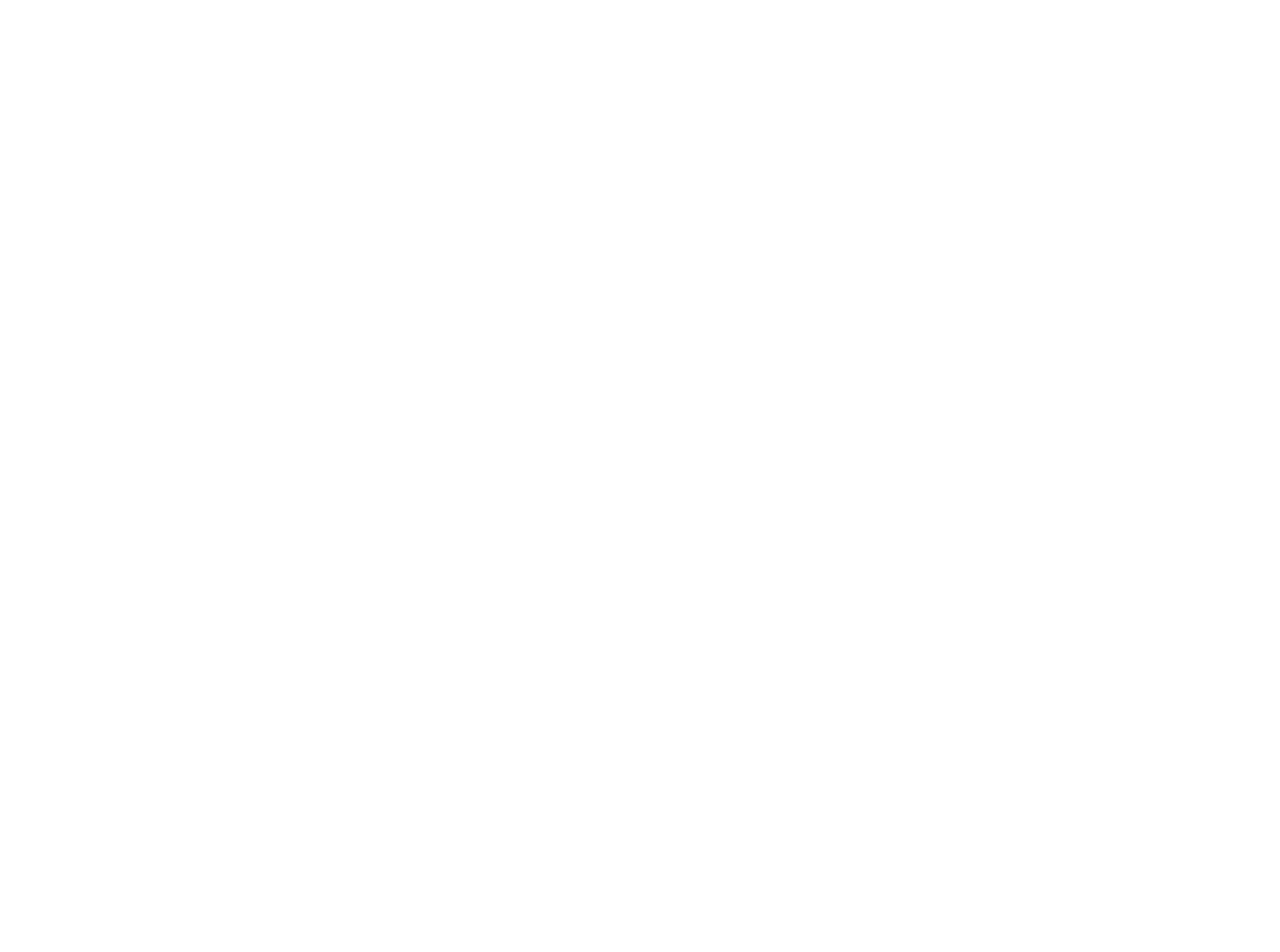
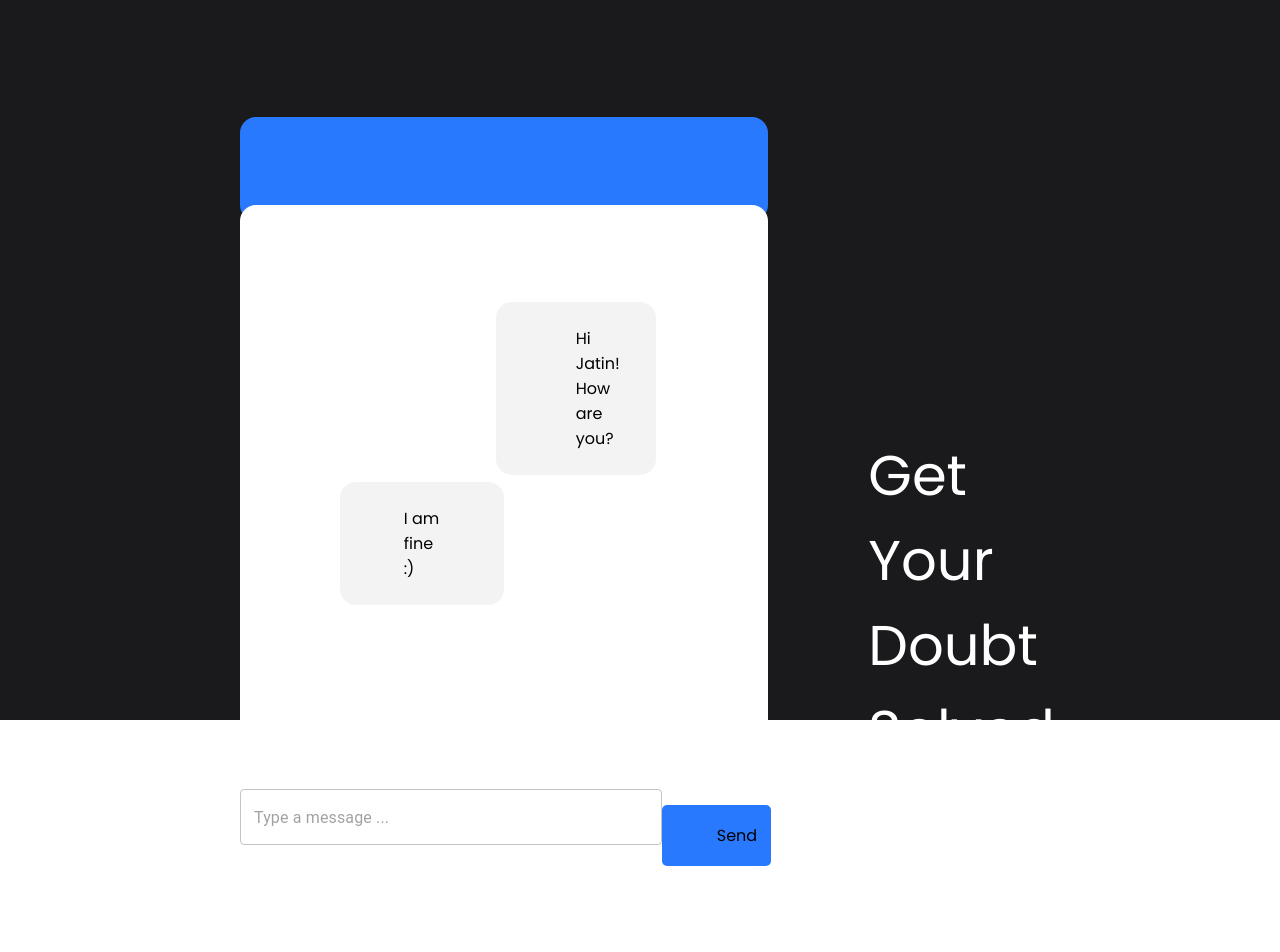
Before and after one commit to kkothari2001/SIH-PreHack-Narcodes, a React (Create React App) app in the folder client/: page /chat in a window 1280 px wide. Before the commit this address had no page. Shown: the top 952 px of the page. Before the commit the page ends 800 px from the top, so only its background shows below. Built offline with nearby package versions, Linux system fonts and the light colour scheme.

Commit message:
added chat application

```diff
--- a/client/src/App.js
+++ b/client/src/App.js
@@ -3,6 +3,7 @@
 import Navbar from "./Components/Navbar";
 import { BrowserRouter as Router, Route, Routes } from "react-router-dom";
 import Auth from "./Components/Auth";
+import Chat from "./Components/Chat";
 import Tutor from "./Components/Tutor";
 import FooterPage from "./Components/FooterPage";
 
@@ -21,6 +22,7 @@
   return (
     <Router>
       <Routes>
+        <Route path="/chat" element={<Chat />} />
         <Route path="/auth" element={<Auth />} />
         <Route path="/" element={<Home />} />
       </Routes>
--- /dev/null
+++ b/client/src/Components/Chat.js
@@ -0,0 +1,32 @@
+import React from "react";
+import TextField from "@mui/material/TextField";
+import "../css/Chat.css";
+
+const Chat = () => {
+  return (
+    <div className="main">
+      <div className="fit">
+        <div className="b1"></div>
+        <div className="mid">
+          <div>
+            <div className="ct1">Hi Jatin! How are you?</div>
+            <div className="ct2">I am fine :)</div>
+          </div>
+        </div>
+        <div className="textt">
+          <div class="user1">
+            <TextField
+              placeholder="Type a message ..."
+              className="userinp"
+              id="outlined-basic"
+            />
+            <div className="CTA2">Send</div>
+          </div>
+        </div>
+      </div>
+      <div className="line">Get Your Doubt Solved With Expert Tutors! ✨</div>
+    </div>
+  );
+};
+
+export default Chat;
--- /dev/null
+++ b/client/src/css/Chat.css
@@ -0,0 +1,78 @@
+.main {
+  background-color: #1a1a1d;
+  height: 45rem;
+  padding-top: 4rem;
+  padding-left: 15rem;
+  padding-right: 32rem;
+  width: 100%;
+  /* border-radius: 1rem; */
+}
+
+.b1 {
+  background-color: #2979ff;
+  margin-top: 10%;
+  border-radius: 1rem;
+  padding-top: 6.5rem;
+  margin-bottom: -1rem;
+}
+.bb1 {
+  padding-left: auto;
+}
+.mid {
+  background-color: white;
+  padding: 10rem;
+  border-radius: 1rem;
+}
+
+.CTA2 {
+  background-color: #2979ff;
+  padding: 1.1rem 3.4rem;
+  cursor: pointer;
+  border-radius: 5px;
+  margin-left: 80%;
+  margin-top: -7.5%;
+  transition: 0.2s ease-in-out 0s;
+}
+.ct1 {
+  background-color: #f3f3f3;
+  padding: 1.5rem 5rem;
+  margin-top: -30%;
+  border-radius: 1rem;
+  margin-left: 46%;
+  margin-right: -21%;
+}
+.ct2 {
+  background-color: #f3f3f3;
+  padding: 1.5rem 4rem;
+  margin-top: 3%;
+  border-radius: 1rem;
+  margin-left: -29%;
+  margin-right: 50%;
+}
+.textt {
+  background-color: white;
+  padding: 0rem;
+  border-radius: 1rem;
+  margin-top: 4rem;
+  /* padding-top: 2rem; */
+  border-color: #1a1a1d;
+}
+.userinp {
+  width: 80%;
+  padding-top: 15rem;
+}
+.user1 {
+  margin-right: 0%;
+  margin-top: -7.5%;
+}
+.line {
+  color: #fff;
+  height: 40%;
+  margin-top: -81.9%;
+  margin-left: 119%;
+  padding: -3rem 22rem;
+  padding: 0px 0px;
+  font-size: 3.5rem;
+  font-style: bo;
+  font-size: 3.5rem;
+}
```
Also changed, not shown: 1 other file (tests, documents, lock files or other folders).
